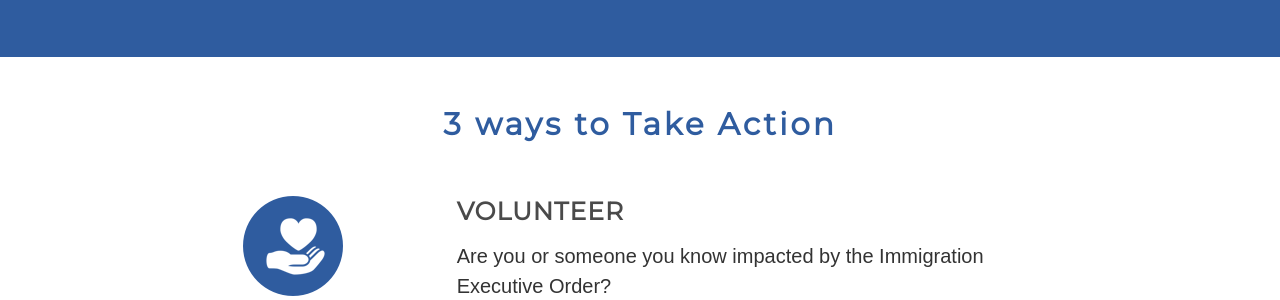
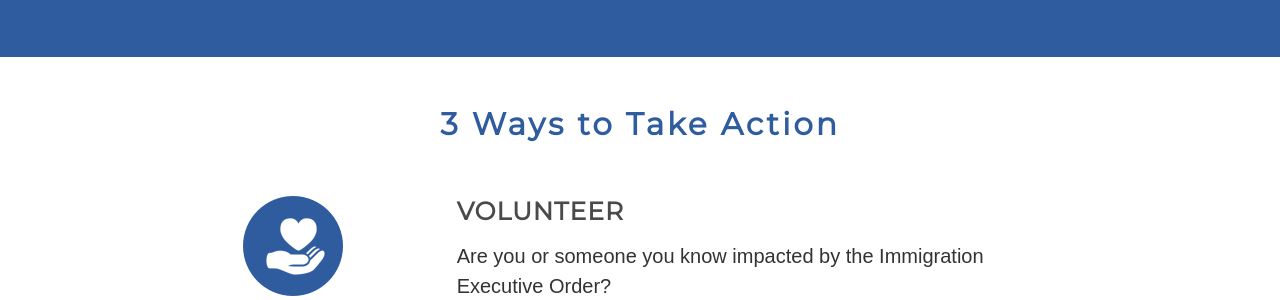
Before and after one commit to dullesjustice/site, a Jekyll site: the page built from action.html, in a window 1280 px wide. Shown: the part 317-617 px from the top of the page. Built offline with Jekyll 4.4.1, drawn with Linux system fonts in a browser that asks for light colours; some web fonts are replaced.

Commit message:
Capitalization

```diff
--- a/action.html
+++ b/action.html
@@ -1,7 +1,7 @@
 ---
 layout: item_list
 permalink: /action/
-title: 3 ways to Take Action
+title: 3 Ways to Take Action
 footer_image: Homepage-photo3.jpg
 category: take_action
 ---
```
